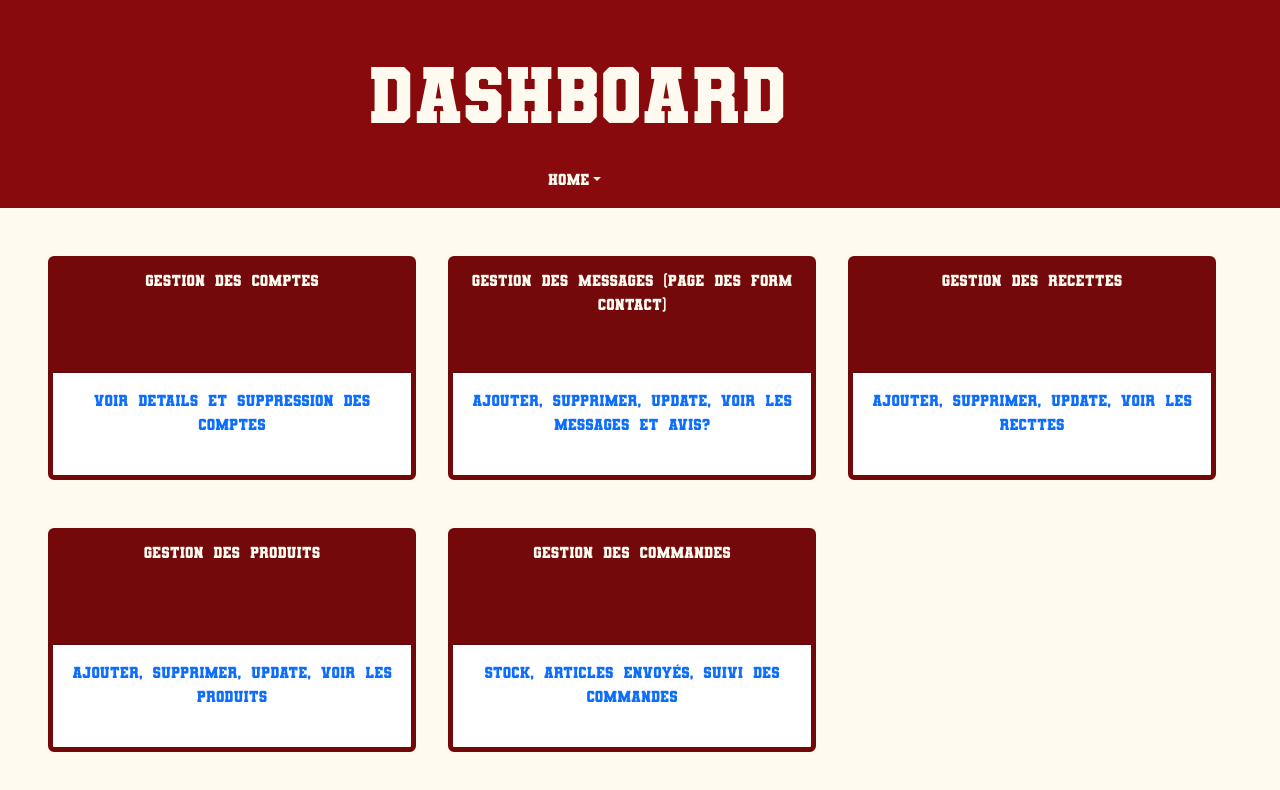
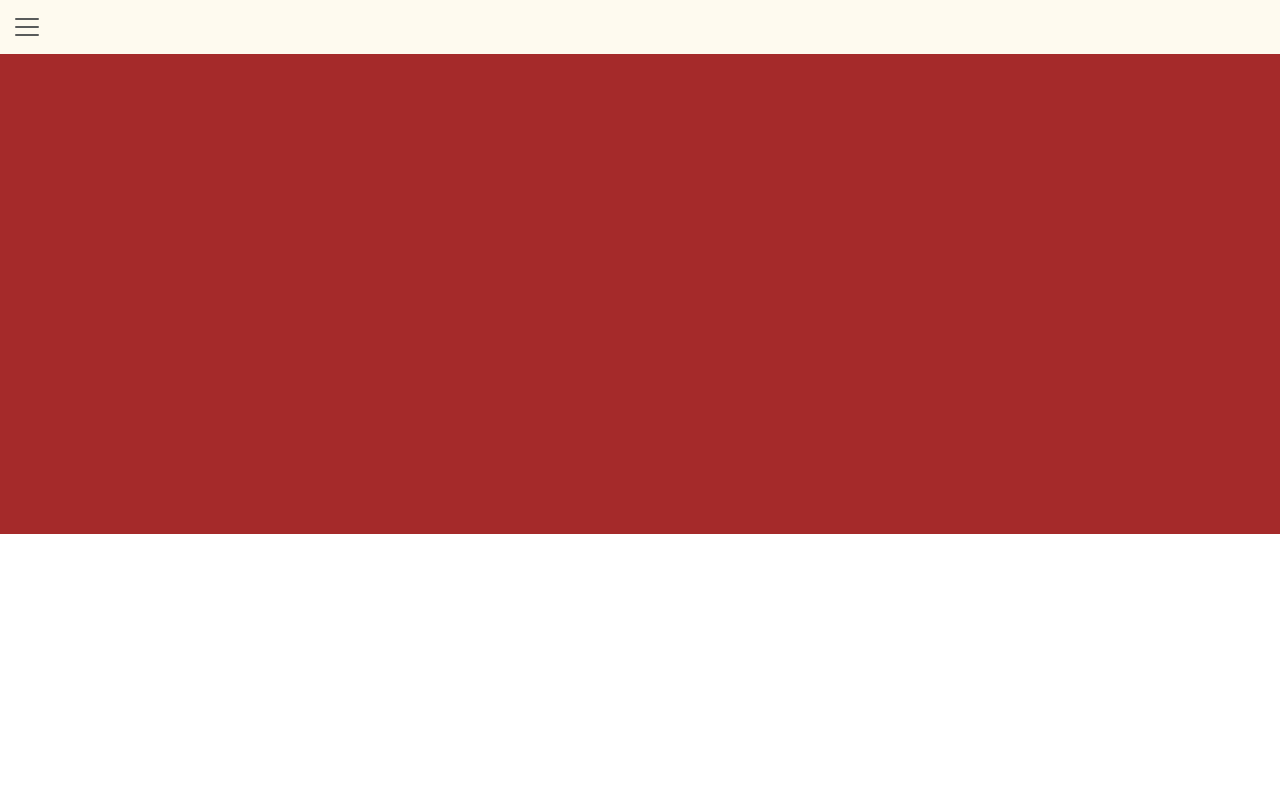
Before and after one commit to Mada-9/Cookilicious, a React (Vite) app in the folder client/: page /admin in a window 1280 px wide. Shown: the top 790 px of the page. Built offline with nearby package versions, Linux system fonts and the light colour scheme.

Commit message:
updated dasboard files

```diff
--- a/client/src/App.jsx
+++ b/client/src/App.jsx
@@ -1,4 +1,3 @@
-import React from "react";
 import { Routes, Route } from "react-router-dom";
 
 //PAGES CLIENT
--- a/client/src/admin/PageDashboard/PageDashboard.jsx
+++ b/client/src/admin/PageDashboard/PageDashboard.jsx
@@ -3,128 +3,12 @@ import { Link } from "react-router-dom";
 // import TemplateAdmin from "../../components/Template/TemplateAdmin";
 
 const PageDashboard = () => {
-  const styles = {
-    dashboardContent: {
-      display: "flex",
-      flexWrap: "wrap",
-      gap: "2rem",
-      margin: "3rem",
-    },
 
-    card: {
+  return (
 
-      maxWidth: "23rem",
-      height: "14rem",
-      padding: "0",
-      border: "5px solid var(--marronRouge)",
-    },
-    cardLink: {
-      width: "23rem",
-      height: "7rem",
-      alignSelf: "center",
-      justifyContent: "center",
-      backgroundColor: "var(--marronRouge)",
-      color: "var(--creme)",
-    },
-    cardContent: { fontSize: "1.3rem", justifySelf: "center" },
-    cardDescription:{
-            fontSize:"1rem",
+<div style={{height:"30rem", backgroundColor:"brown"}}>
 
-    }
-  };
-  return (
-    <div style={styles.dashboardContent}>
-      <section className="card  mb-3" style={styles.card}>
-        <Link
-          to="/admin/compte"
-          className="card-header"
-          style={styles.cardLink}
-        >
-          Gestion des comptes
-        </Link>
-        <div className="card-body text-primary" style={styles.cardContent}>
-          <p className="card-text" style={styles.cardDescription}>
-            voir details et suppression des comptes
-          </p>
-        </div>
-      </section>
-      <section className="card  mb-3" style={styles.card}>
-        <Link
-          to="/admin/contact"
-          className="card-header"
-          style={styles.cardLink}
-        >
-          Gestion des messages (page des form contact)
-        </Link>
-        <div className="card-body text-primary" style={styles.cardContent}>
-          <p className="card-text" style={styles.cardDescription}>
-            Ajouter, supprimer, update, voir les messages et avis?
-          </p>
-        </div>
-      </section>
-      {/* ************************************************************** */}
-      <section className="card mb-3" style={styles.card}>
-        <Link
-          to="/admin/recette"
-          className="card-header"
-          style={styles.cardLink}
-        >
-          Gestion des recettes
-        </Link>
-        <div className="card-body text-primary" style={styles.cardContent}>
-          <p className="card-text" style={styles.cardDescription}>
-            Ajouter, supprimer, update, voir les recttes
-          </p>
-        </div>
-      </section>
-      {/* *********************************************************** */}
-
-      <section className="card  mb-3" style={styles.card}>
-        <Link
-          to="/admin/produit"
-          className="card-header"
-          style={styles.cardLink}
-        >
-          Gestion des produits
-        </Link>
-        <div className="card-body text-primary" style={styles.cardContent}>
-          <p className="card-text" style={styles.cardDescription}>
-            Ajouter, supprimer, update, voir les produits
-          </p>
-        </div>
-      </section>
-      {/* ****************************************************************** */}
-
-      <section className="card  mb-3" style={styles.card}>
-        <Link
-          to="/admin/commandes"
-          className="card-header"
-          style={styles.cardLink}
-        >
-          Gestion des commandes
-        </Link>
-        <div className="card-body text-primary" style={styles.cardContent}>
-          <p className="card-text" style={styles.cardDescription}>
-            stock, articles envoyés, suivi des commandes
-          </p>
-        </div>
-      </section>
-
-      {/* ********************************************************************* */}
-      {/* <section className="card  mb-3" style={styles.card}>
-        <Link to="/admin/apropos"
-          className="card-header"
-          style={styles.cardLink}
-        >
-          A propos
-        </Link>
-        <div className="card-body text-primary" style={styles.cardContent}>
-          <p className="card-text" style={styles.cardDescription}>
-            Gestion de la pages à propos
-          </p>
-        </div>
-      </section> */}
-    </div>
+</div>
   );
 };
 
--- a/client/src/admin/PageProduit/PageProduitDashboard.jsx
+++ b/client/src/admin/PageProduit/PageProduitDashboard.jsx
@@ -1,4 +1,4 @@
-import { useState, useEffect, use } from "react";
+import { useState, useEffect } from "react";
 import axiosinstance from "../../utils/axios/axiosinstance";
 import URL from "../../utils/constant/url";
 
@@ -10,7 +10,7 @@ const PageProduitDashboard = () => {
   }, []);
 
   const getAllProduit = async () => {
-    const { data, status } = await axiosinstance.get(URL.GET_ALL_PRODUIT);
+    const { data, status } = await axiosinstance.get(URL.GET_ALL_PRODUITS);
     console.log(data);
     try {
       if (status === 200) setProduit(data);
--- /dev/null
+++ b/client/src/components/Admin/HeaderAdmin.css
@@ -0,0 +1,19 @@
+/* .sidenav {
+  width: 15rem;
+  height:50rem;
+  position: absolute;
+  padding: 2rem;
+  background-color: black;
+  transition: all 1s;
+}
+.sidenav-active {
+left: 10rem;
+}
+.sidenavUl{
+  padding: 0;
+}
+
+.sidenavLink{
+  display: block;
+  padding-bottom: 2rem;
+} */
--- a/client/src/components/Admin/HeaderAdmin.jsx
+++ b/client/src/components/Admin/HeaderAdmin.jsx
@@ -1,69 +1,69 @@
+import { useState } from "react";
 import { Link } from "react-router-dom";
+import "./HeaderAdmin.css";
 
 const Header = () => {
   return (
-    <div style={{ backgroundColor: "#880a0cff", display: "flex" }}>
-      <header style={{ paddingLeft: "23rem", paddingTop: "3rem" }}>
     <div>
-          <h1 style={{ fontSize: "5rem", color: "#fefaef" }}>DASHBOARD</h1>
-        </div>
-        <nav
-          className="navbar navbar-expand-lg navbar-light "
-          style={{ left: "10rem" ,fontSize:"1rem" }}
-        >
-          <div className="container-fluid">
+      <nav className="navbar">
         <button
           className="navbar-toggler"
           type="button"
-              data-bs-toggle="collapse"
-              data-bs-target="#navbarNavDropdown"
-              aria-controls="navbarNavDropdown"
-              aria-expanded="false"
+          data-bs-toggle="offcanvas"
+          data-bs-target="#navbarOffcanvasLg"
+          aria-controls="navbarOffcanvasLg"
           aria-label="Toggle navigation"
+          style={{ border: "none", justifyItem: "left" }}
         >
           <span className="navbar-toggler-icon"></span>
         </button>
-            <div className="collapse navbar-collapse" id="navbarNavDropdown" >
+
+        <div
+          className="offcanvas offcanvas-start"
+          tabIndex="-1"
+          id="navbarOffcanvasLg"
+          aria-labelledby="navbarOffcanvasLgLabel"
+        >
+          <div className="offcanvas-header">
+            <h5 className="offcanvas-title" id="offcanvasNavbarLabel">
+              <Link to="/admin/home">Dashboard</Link>{" "}
+            </h5>
+            <button
+              type="button"
+              className="btn-close"
+              data-bs-dismiss="offcanvas"
+              aria-label="Close"
+            ></button>
+          </div>
           <ul className="navbar-nav">
-                <li className="nav-item dropdown" >
-                  <Link
-                    to="#"
-                    className="nav-link dropdown-toggle"
-                    id="navbarDropdownMenuLink"
-                    role="button"
-                    data-bs-toggle="dropdown"
-                    aria-expanded="false"
-                    style={{ color: "#fefaef" }}
-                  >
-                    home
-                  </Link>
-                  <ul
-                    className="dropdown-menu"
-                    aria-labelledby="navbarDropdownMenuLink"
-                    style={{
-                      backgroundColor: "#fefaef",
-                      border: "rgb(222, 146, 23) 4px solid",
-                      width: "13.3rem", fontSize:"0.7rem"
-                    }}
-                  >
-                    <li>
-                      <Link to="/admin" className="dropdown-item">
-                        dashboard home
+              <li className="nav-item px-2">
+              <Link to="/admin/produit" className="nav-link">
+                Gestion des produits
               </Link>
             </li>
-
-                    <li>
-                      <Link to="/" className="dropdown-item">
-                        home
+            <li className="nav-item px-2">
+              <Link to="/admin/recette" className="nav-link">
+                Gestion des recettes
+              </Link>
+            </li>
+            <li className="nav-item px-2">
+              <Link to="/admin/comptes " className="nav-link">
+                Gestion des comptes{" "}
+              </Link>
+            </li>
+            <li className="nav-item px-2">
+              <Link to="/contact" className="nav-link">
+                Gestion des messages
+              </Link>
+            </li>
+            <li className="nav-item px-2">
+              <Link to="/commandes" className="nav-link">
+                Gestion des commandes{" "}
               </Link>
             </li>
           </ul>
-                </li>
-              </ul>
-            </div>
         </div>
       </nav>
-      </header>
     </div>
   );
 };
--- a/client/src/components/Admin/NavAdmin.jsx
+++ b/client/src/components/Admin/NavAdmin.jsx
@@ -1,6 +1,7 @@
 import { Link } from "react-router-dom";
 
 const NavAdmin = () => {
+
   return (
     <div>
       <nav>
--- a/client/src/components/Header/Header.jsx
+++ b/client/src/components/Header/Header.jsx
@@ -8,35 +8,37 @@ const Header = () => {
 
   return (
     <header>
-      <div className="row mx-auto" style={{justifySelf:"center"}}
+      <nav class="navbar navbar-expand-lg ">
+        <button
+          class="navbar-toggler"
+          type="button"
+          data-bs-toggle="offcanvas"
+          data-bs-target="#navbarOffcanvasLg"
+          aria-controls="navbarOffcanvasLg"
+          aria-label="Toggle navigation"
+          style={{ border: "none", justifyItem: "left" }}
         >
-        <nav
-          className="navbar navbar-expand-lg navbar-light"
-          style={{
-            // backgroundColor: "#73090b",
-            // borderBottom: "2px solid var(--jaune)",
-            color:"var(--marronRouge)",
-          }}
+          <span class="navbar-toggler-icon"></span>
+        </button>
+
+        <div
+          class="offcanvas offcanvas-start"
+          tabIndex="-1"
+          id="navbarOffcanvasLg"
+          aria-labelledby="navbarOffcanvasLgLabel"
         >
-          <div className="dropdown dropright">
+          <div class="offcanvas-header">
+            <h5 class="offcanvas-title" id="offcanvasNavbarLabel">
+              <Link to="/">Home</Link>{" "}
+            </h5>
             <button
-              className="navbar-toggler m-3 "
               type="button"
-              data-bs-toggle="collapse"
-              data-bs-target="#navbarNavDropdown"
-              aria-controls="navbarNavDropdown"
-              aria-expanded="false"
-              aria-label="Toggle navigation"
-            >
-              <span className="navbar-toggler-icon"></span>
-            </button>
-            <div className="collapse navbar-collapse" id="navbarNavDropdown">
+              class="btn-close"
+              data-bs-dismiss="offcanvas"
+              aria-label="Close"
+            ></button>
+          </div>
           <ul className="navbar-nav">
-                <li className="nav-item  px-2">
-                  <Link to="/" className="nav-link ">
-                    Home
-                  </Link>
-                </li>
             <li className="nav-item dropdown-menu-right px-2">
               <Link
                 to="/produit"
@@ -51,28 +53,17 @@ const Header = () => {
               <ul
                 className="dropdown-menu"
                 aria-labelledby="navbarDropdownMenuLink"
-                    style={{
-                      backgroundColor: "#fefaef",
-                      border: "rgb(222, 146, 23) 4px solid",
-                      fontSize: "0.8rem",
-                    }}
               >
                 <li>
                   <Link to="/cookies">
-                        <p
-                          className="dropdown-item"
-                          style={{ color: "#880a0cff" }}
-                        >
+                    <p className="dropdown-item" style={{ color: "#880a0cff" }}>
                       Cookies
                     </p>
                   </Link>
                 </li>
                 <li>
                   <Link to="/brookies">
-                        <p
-                          className="dropdown-item"
-                          style={{ color: "#880a0cff" }}
-                        >
+                    <p className="dropdown-item" style={{ color: "#880a0cff" }}>
                       Brookies
                     </p>
                   </Link>
@@ -94,7 +85,8 @@ const Header = () => {
               <Link to="/contact" className="nav-link">
                 Contact
               </Link>
-                </li><li className="nav-item px-2">
+            </li>
+            <li className="nav-item px-2">
               <Link to="/connexion" className="nav-link">
                 Connexion
               </Link>
@@ -113,12 +105,6 @@ const Header = () => {
               <ul
                 className="dropdown-menu"
                 aria-labelledby="navbarDropdownMenuLink"
-                    style={{
-                      backgroundColor: "#fefaef",
-                      border: "rgb(222, 146, 23) 4px solid",
-                      width: "17rem",
-                      fontSize:"0.8rem"
-                    }}
               >
                 <li>
                   <Link to="/admin" className="dropdown-item">
@@ -142,10 +128,7 @@ const Header = () => {
                   </Link>
                 </li>
               </ul>
-
             </li>
-              </ul>
-
             {/* PANIER */}
 
             <Link to="/panier" className="panier ">
@@ -161,10 +144,9 @@ const Header = () => {
               </svg>{" "}
               ({totalProduit()})
             </Link>
-            </div>
+          </ul>
         </div>
       </nav>
-      </div>
     </header>
   );
 };
--- a/client/src/components/Template/TemplateAdmin.jsx
+++ b/client/src/components/Template/TemplateAdmin.jsx
@@ -1,7 +1,10 @@
+import { useState } from "react";
 import {Outlet} from "react-router-dom";
 import Header from "../Admin/HeaderAdmin";
 
 const TemplateAdmin = () => {
+      const [showNav, setShowNav] = useState(false);
+
   return (
      <div >
       <div>
--- a/client/src/pages/PageHome/Home.jsx
+++ b/client/src/pages/PageHome/Home.jsx
@@ -191,7 +191,7 @@ const PageHome = ({}) => {
           </div>
         </div>
         <div className="containerJaune ">
-          <h3 className="jauneP">FAQ</h3>{" "}
+          <h3 className="jauneP">F.A.Q</h3>{" "}
           <div>
             <div
               className=" accordion accordion-flush"
```
Also changed, not shown: client/src/components/Header/Header.css (+22 -4 lines). Lines whose indentation alone changed are shown as unchanged.
